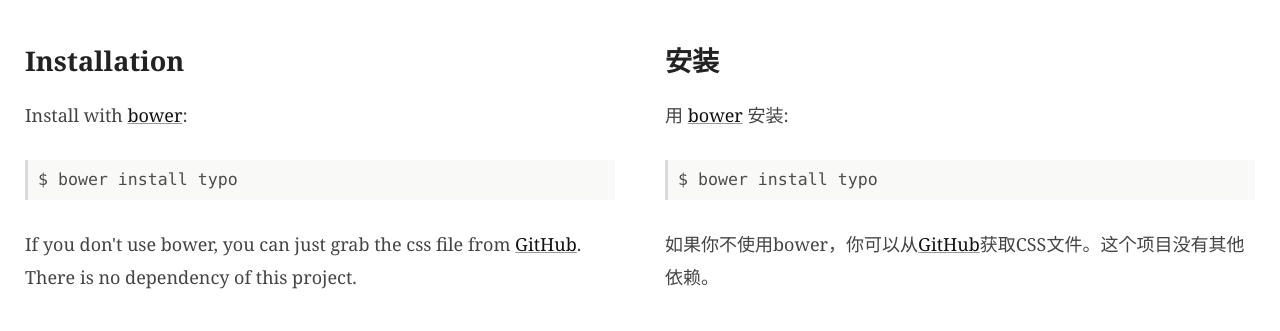
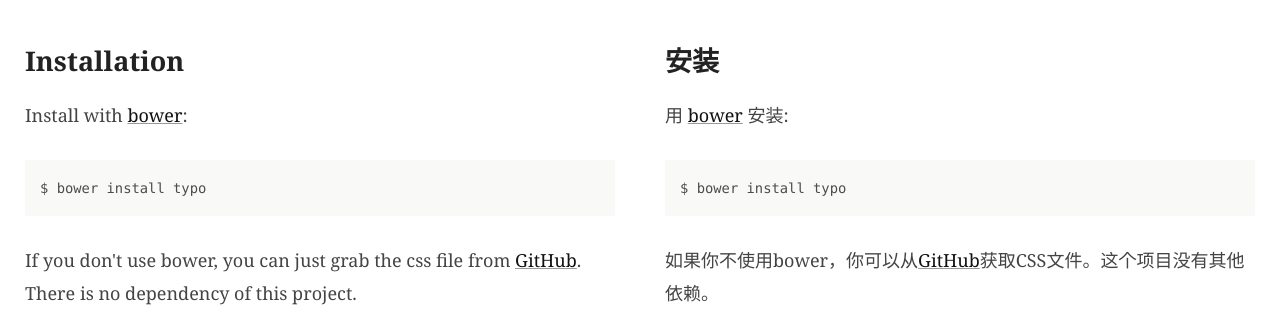
Before and after one commit to xiangming/typo, a plain HTML site: page index.html in a window 1280 px wide. Shown: the part 369-700 px from the top of the page. Drawn offline with Linux system fonts and the light colour scheme.

Commit message:
version 1.0.4

```diff
--- a/typo.css
+++ b/typo.css
@@ -166,7 +166,7 @@
 .typo tt {
     padding: 1px 2px;
     font-family: Menlo, Monaco, Consolas, "Courier New", monospace;
-    font-size: .96em;
+    font-size: .8em;
     color: #808080;
     word-wrap: break-word;
     background-color: #f9f9f7;
@@ -174,8 +174,7 @@
     border-radius: 3px;
 }
 .typo pre {
-    padding: 7px;
-    padding-left: 10px;
+    padding: 15px;
     margin: 1.64em 0;
     overflow: auto;
     font-family: Menlo, Monaco, Consolas, "Courier New", monospace;
@@ -184,7 +183,6 @@
     color: #4c4c4c;
     background-color: #f9f9f7;
     border: none;
-    border-left: 3px solid #dadada;
 }
 .typo pre code,
 .typo pre tt {
@@ -244,8 +242,8 @@
 }
 .typo :root sub,
 .typo :root sup {
+  /* for ie9 and other modern browsers */
     vertical-align: baseline;
-  /* for ie9 and other modern browsers */
 }
 .typo sup {
     top: -.5em;
```
Also changed, not shown: typo.min.css.
